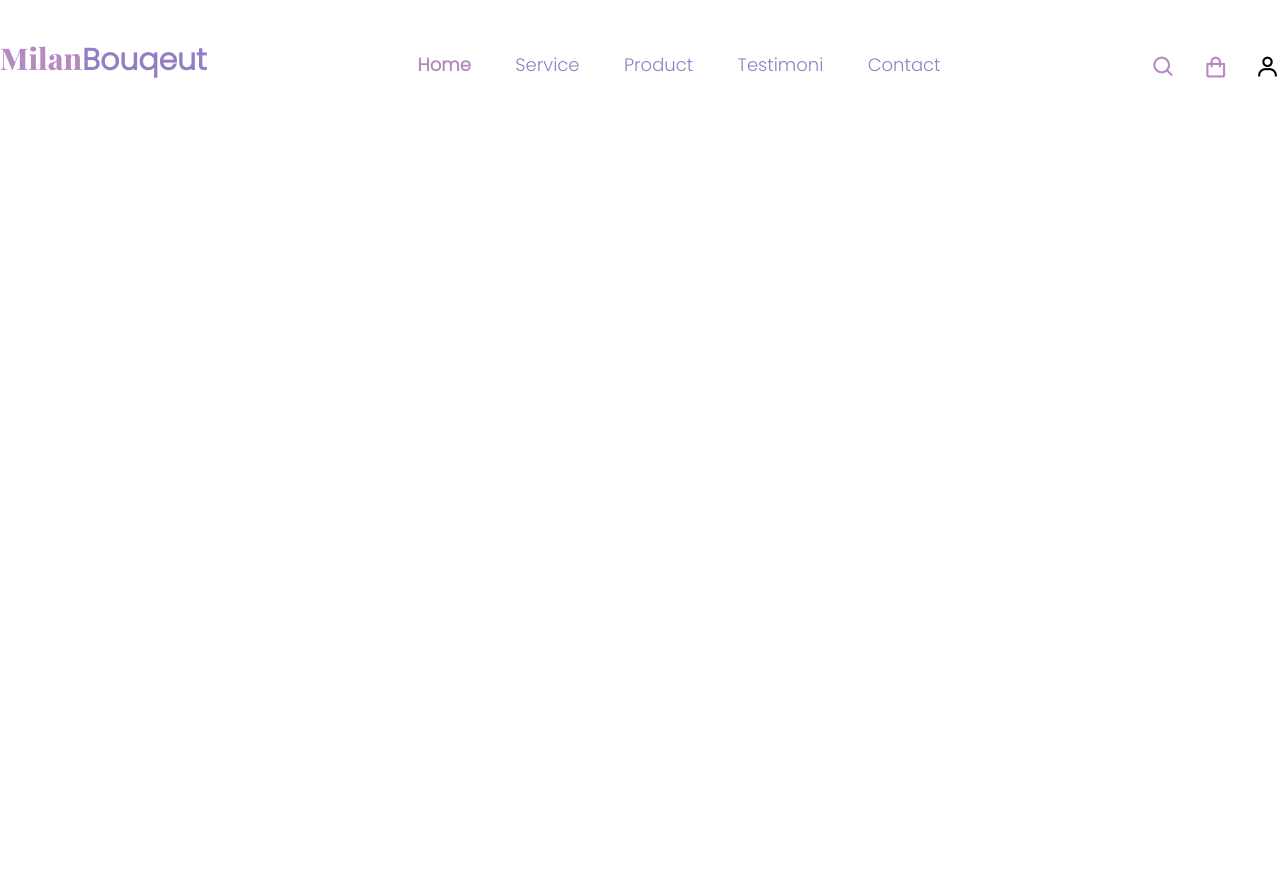
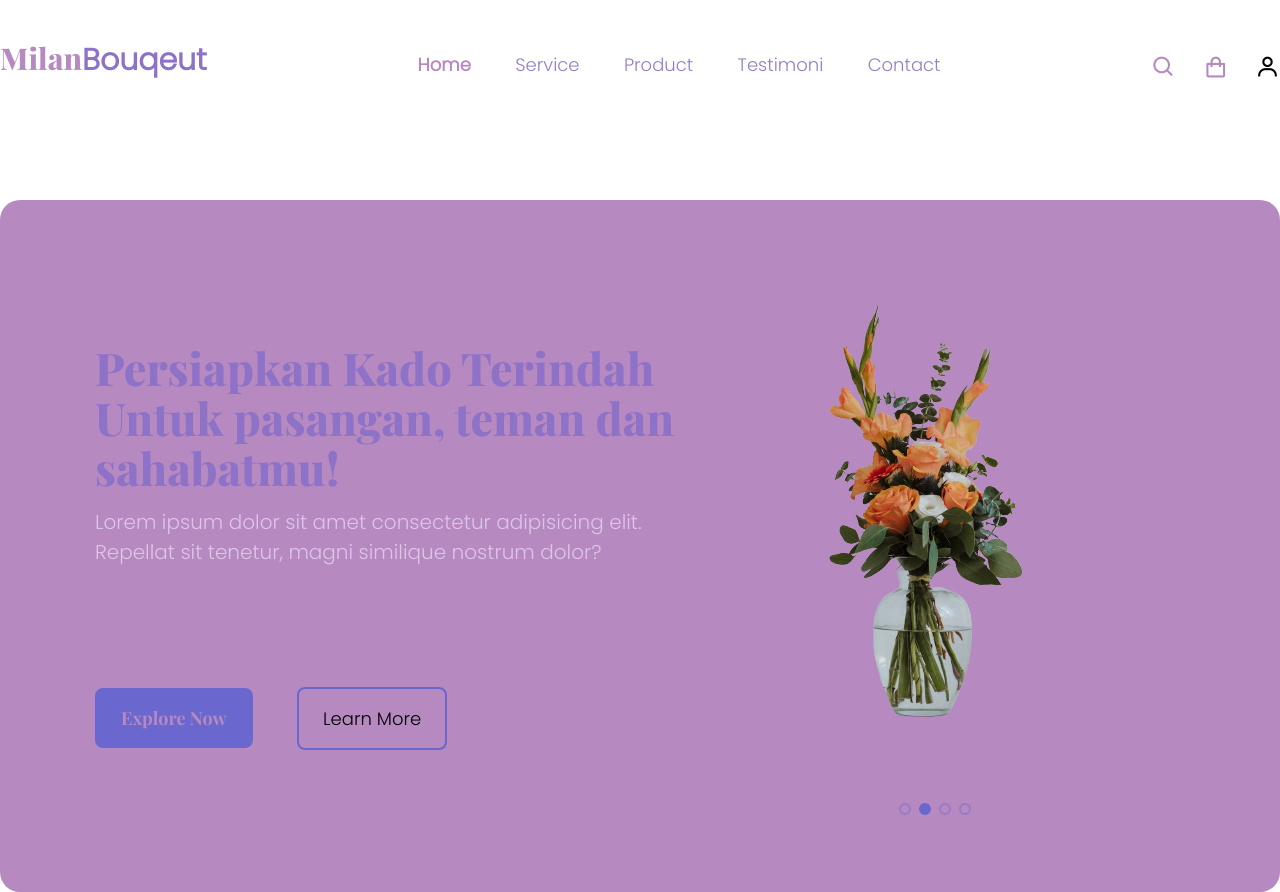
Before and after one commit to mhdryan09/milan-bouquet, a plain HTML site: page index.html in a window 1280 px wide. Before the commit the page ends 800 px from the top, so only its background shows below. Drawn offline with nearby package versions, Linux system fonts and the light colour scheme.

Commit message:
add homepage section

```diff
--- a/assets/css/style.css
+++ b/assets/css/style.css
@@ -2,7 +2,7 @@
 	/* color */
 	--primary-color: #b689c0;
 	--btn-color: #6a67ce;
-	--heading-color: #947ec3;
+	--heading-color: #8d72c7;
 
 	/* Font */
 	--heading-font: "Playfair Display", serif;
@@ -15,6 +15,7 @@
 	box-sizing: border-box;
 	text-decoration: none;
 	font-family: var(--main-font);
+	transition: all 0.4s ease-in-out;
 }
 
 .container {
@@ -100,6 +101,102 @@
 }
 /* Navbar End */
 
+/* Homepage Start */
+.home .container {
+	display: flex;
+	justify-content: space-between;
+	align-items: center;
+	margin: 0 auto;
+	margin-top: 200px;
+	border-radius: 20px;
+	padding: 60px 95px;
+	background-color: var(--primary-color);
+}
+
+/* .container .content-left {
+	max-width: 600px;
+} */
+.container .content-left .heading {
+	font-family: var(--heading-font);
+	font-weight: 800;
+	font-size: 45px;
+	line-height: 50px;
+	color: var(--heading-color);
+}
+
+.container .content-left .subheading {
+	font-size: 20px;
+	font-weight: 300;
+	color: #dcc5e7;
+	/* width: 460px; */
+	margin-top: 15px;
+}
+
+.content-left .btn-home {
+	margin-top: 120px;
+}
+
+.btn-home .btn-explore {
+	padding: 16px 24px;
+	background-color: var(--btn-color);
+	color: var(--primary-color);
+	border-radius: 8px;
+	display: inline-block;
+	font-family: var(--heading-font);
+	font-size: 18px;
+	cursor: pointer;
+	border: 2px solid var(--btn-color);
+}
+
+.btn-home .btn-explore:hover {
+	background-color: #fff;
+	border: 2px solid #fff;
+}
+
+.btn-home .btn-learn {
+	padding: 16px 24px;
+	border-radius: 8px;
+	display: inline-block;
+	font-size: 18px;
+	border: 2px solid var(--btn-color);
+	margin-left: 40px;
+	cursor: pointer;
+}
+
+.btn-home .btn-learn:hover {
+	background-color: var(--btn-color);
+	color: var(--primary-color);
+}
+
+.container .content-right {
+	max-width: 500px;
+}
+
+.content-right .swiper-wrapper {
+	padding-bottom: 60px;
+}
+
+.content-right .swiper-wrapper img {
+	display: block;
+	margin: auto;
+	margin-top: -100px;
+}
+
+.swiper-pagination-bullet {
+	width: 12px;
+	height: 12px;
+	border-radius: 1;
+	border: 2px solid var(--btn-color);
+	background: none;
+	opacity: 0.4;
+}
+
+.swiper-pagination-bullet-active {
+	background: var(--btn-color);
+	opacity: 1;
+}
+/* Homepage End */
+
 /* Responsive */
 /* Tablet */
 @media screen and (max-width: 768px) {
--- a/assets/js/script.js
+++ b/assets/js/script.js
@@ -7,3 +7,16 @@ $(document).ready(() => {
     $('.menu-wrapper').removeClass('active')
   });
 });
+
+var swiper = new Swiper(".mySwiperHome", {
+  // auto 1 per slide
+  slidesPerView: "auto",
+  // posisikan slide di tengah
+  centeredSlides: true,
+  pagination: {
+    el: ".swiper-pagination",
+  },
+  autoplay: {
+    delay: 2000
+  }
+});
--- a/index.html
+++ b/index.html
@@ -12,6 +12,8 @@
 			href="https://fonts.googleapis.com/css2?family=Playfair+Display:wght@700;800&family=Poppins:wght@300&display=swap"
 			rel="stylesheet"
 		/>
+		<!-- Link Swiper's CSS -->
+		<link rel="stylesheet" href="https://unpkg.com/swiper/swiper-bundle.min.css" />
 		<!-- Box Icons -->
 		<link href="https://unpkg.com/boxicons@2.1.2/css/boxicons.min.css" rel="stylesheet" />
 		<!-- My CSS -->
@@ -42,7 +44,47 @@
 				</div>
 			</div>
 		</header>
+
+		<!-- Homepage Start -->
+		<section class="home" id="home">
+			<div class="container">
+				<div class="content-left">
+					<h1 class="heading">Persiapkan Kado Terindah Untuk pasangan, teman dan sahabatmu!</h1>
+					<p class="subheading">
+						Lorem ipsum dolor sit amet consectetur adipisicing elit. Repellat sit tenetur, magni
+						similique nostrum dolor?
+					</p>
+					<div class="btn-home">
+						<div class="btn-explore">Explore Now</div>
+						<div class="btn-learn">Learn More</div>
+					</div>
+				</div>
+				<div class="content-right">
+					<!-- Swiper -->
+					<div class="swiper mySwiperHome">
+						<div class="swiper-wrapper">
+							<div class="swiper-slide">
+								<img src="assets/images/1.png" alt="" />
+							</div>
+							<div class="swiper-slide">
+								<img src="assets/images/2.png" alt="" />
+							</div>
+							<div class="swiper-slide">
+								<img src="assets/images/3.png" alt="" />
+							</div>
+							<div class="swiper-slide">
+								<img src="assets/images/4.png" alt="" />
+							</div>
+						</div>
+						<div class="swiper-pagination"></div>
+					</div>
+				</div>
+			</div>
+		</section>
+		<!-- Homepage End -->
 		<script src="assets/js/jquery-3.6.0.min.js"></script>
+		<!-- Swiper JS -->
+		<script src="https://unpkg.com/swiper/swiper-bundle.min.js"></script>
 		<script src="assets/js/script.js"></script>
 	</body>
 </html>
```
Also changed, not shown: assets/images/1.png (added), assets/images/2.png (added), assets/images/3.jpg (added), assets/images/3.png (added), assets/images/4.png (added), assets/images/johanne-kristensen-Ll8SPtnumgM-unsplash.jpg (added), assets/images/markus-clemens-mibjbNoS1XA-unsplash.jpg (added), assets/images/patrick-langwallner-ti4M507Rac0-unsplash.jpg (added).
